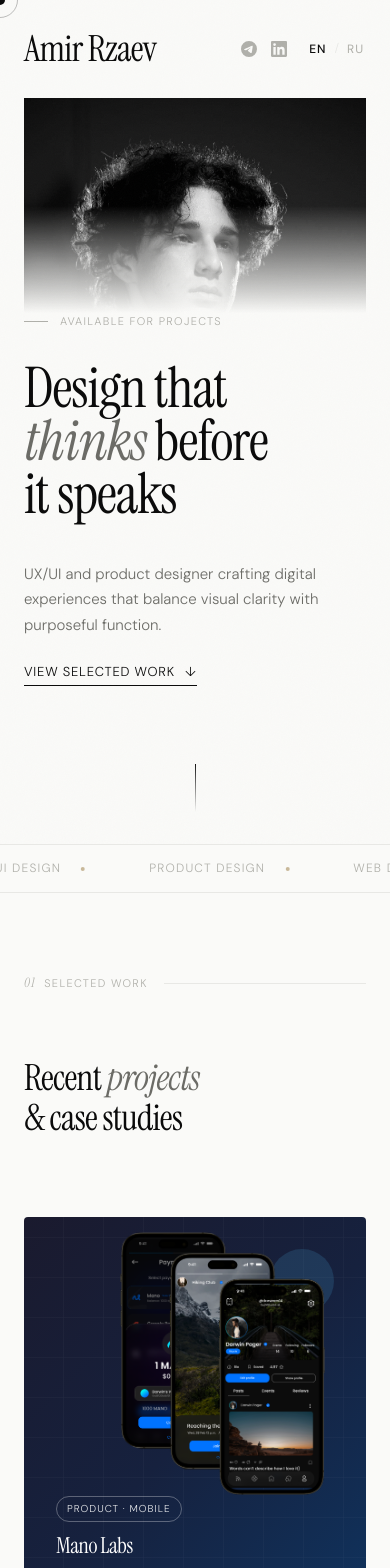
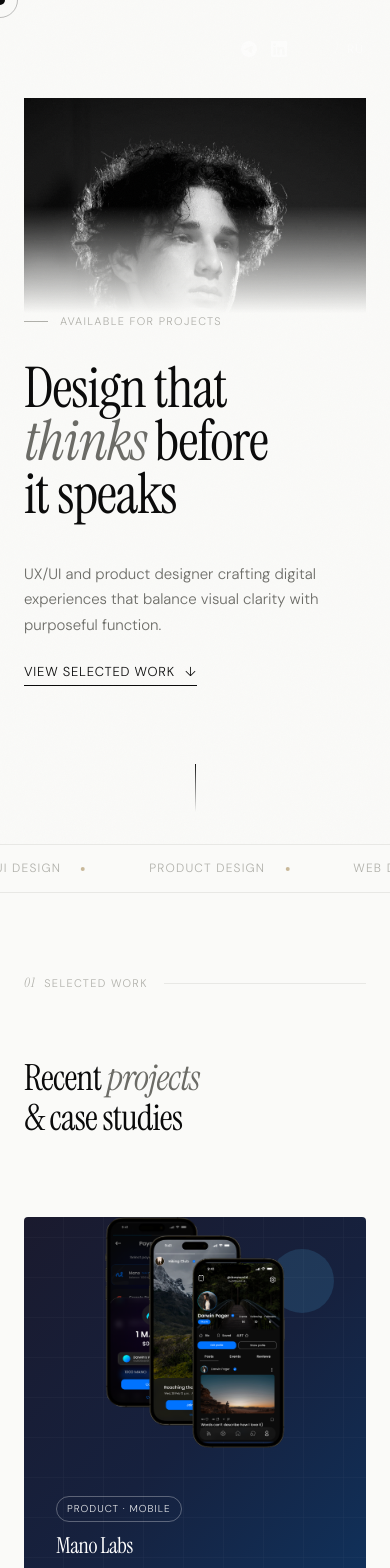
Before and after one commit to beyooondd/amir-portfolio, a Next.js app: page / in a window 390 px wide. Shown: the top 1568 px of the page. Built offline with nearby package versions, Linux system fonts and the light colour scheme.

Commit message:
fix nav colors mobile cards

```diff
--- a/app/globals.css
+++ b/app/globals.css
@@ -540,6 +540,27 @@ body::after {
   background-size: 256px;
 }
 
+/* NAV — white text at top (over photo), dark text when scrolled */
+nav { transition: background 0.3s, border-color 0.3s; }
+.nav-logo { color: var(--white); }
+.nav-links a { color: rgba(255,255,255,0.7); }
+.nav-links a:hover { color: var(--white); }
+.nav-social-link { color: rgba(255,255,255,0.6); }
+.nav-social-link:hover { color: var(--white); }
+.lang-btn { color: rgba(255,255,255,0.5); }
+.lang-btn.active { color: var(--white); }
+.lang-sep { color: rgba(255,255,255,0.3); }
+
+/* scrolled state */
+nav.scrolled .nav-logo { color: var(--black); }
+nav.scrolled .nav-links a { color: var(--gray-600); }
+nav.scrolled .nav-links a:hover { color: var(--black); }
+nav.scrolled .nav-social-link { color: var(--gray-400); }
+nav.scrolled .nav-social-link:hover { color: var(--black); }
+nav.scrolled .lang-btn { color: var(--gray-400); }
+nav.scrolled .lang-btn.active { color: var(--black); }
+nav.scrolled .lang-sep { color: var(--gray-200); }
+
 /* MOBILE */
 @media (max-width: 768px) {
   nav { padding: 20px 24px; }
@@ -556,4 +577,15 @@ body::after {
   .contact-links { flex-direction: column; align-items: center; gap: 24px; }
   footer { flex-direction: column; gap: 12px; text-align: center; }
   .hero-bg-line, .hero-counter { display: none; }
+
+  /* Mobile card images — full width at top, like Mano */
+  .card-preview-img {
+    width: 100% !important;
+    height: 55% !important;
+    top: 0 !important;
+    right: 0 !important;
+    object-fit: contain;
+    object-position: center top;
+  }
+  .card-inner { min-height: 420px; }
 }
--- a/app/page.jsx
+++ b/app/page.jsx
@@ -128,7 +128,6 @@ export default function Portfolio() {
     window.addEventListener('scroll', onScroll)
     return () => window.removeEventListener('scroll', onScroll)
   }, [])
-
   // Custom cursor
   useEffect(() => {
     const cursor = document.getElementById('cursor')
@@ -166,8 +165,8 @@ export default function Portfolio() {
       <div id="cursor-ring" />
 
       {/* NAV */}
-      <nav style={{
-        background: navScrolled ? 'rgba(250,250,248,0.88)' : 'transparent',
+      <nav className={navScrolled ? 'scrolled' : ''} style={{
+        background: navScrolled ? 'rgba(250,250,248,0.92)' : 'transparent',
         backdropFilter: navScrolled ? 'blur(16px)' : 'none',
         borderBottom: navScrolled ? '1px solid rgba(0,0,0,0.06)' : 'none',
         transition: 'background 0.3s, border-color 0.3s',
--- a/next.config.js
+++ b/next.config.js
@@ -1,3 +1,3 @@
 /** @type {import('next').NextConfig} */
 const nextConfig = {}
-module.exports = nextConfig
+module.exports = nextConfi
```
